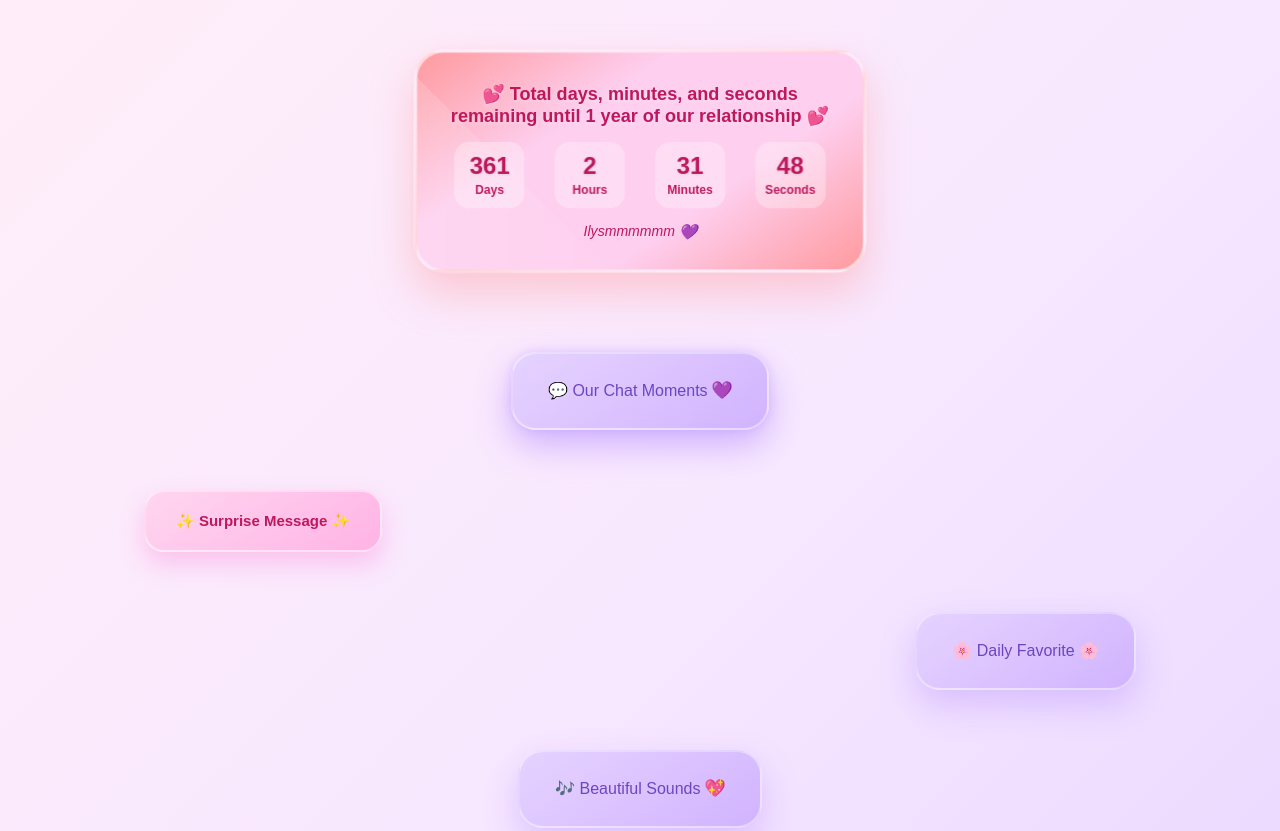
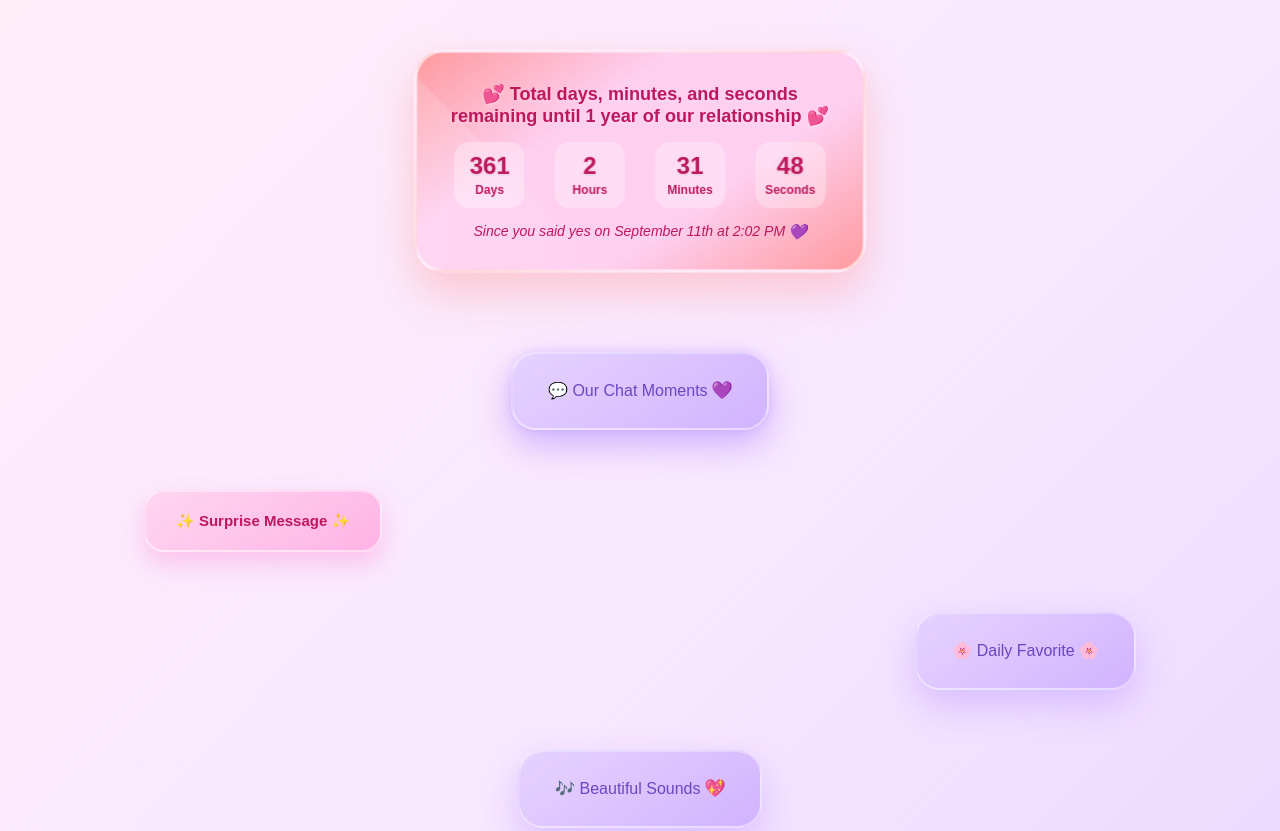
Before and after one commit to Zeffssen/Khushi-, a plain HTML site: page index.html in a window 1280 px wide. Shown: the top 831 px of the page. Drawn offline with Linux system fonts and the light colour scheme.

Commit message:
Update index.html

```diff
--- a/index.html
+++ b/index.html
@@ -366,7 +366,7 @@
                     <span class="time-label">Seconds</span>
                 </div>
             </div>
-            <div class="anniversary-message"> Ilysmmmmmm <span class="heart-pulse">💜</span></div>
+            <div class="anniversary-message"> Since you said yes on September 11th at 2:02 PM  <span class="heart-pulse">💜</span></div>
         </div>
 
         <div class="message-box staggered-center special-glow" onclick="showModal('Every moment chatting with you makes me smile 😊 Your messages light up my entire day and fill my heart with so much joy!')">
```
